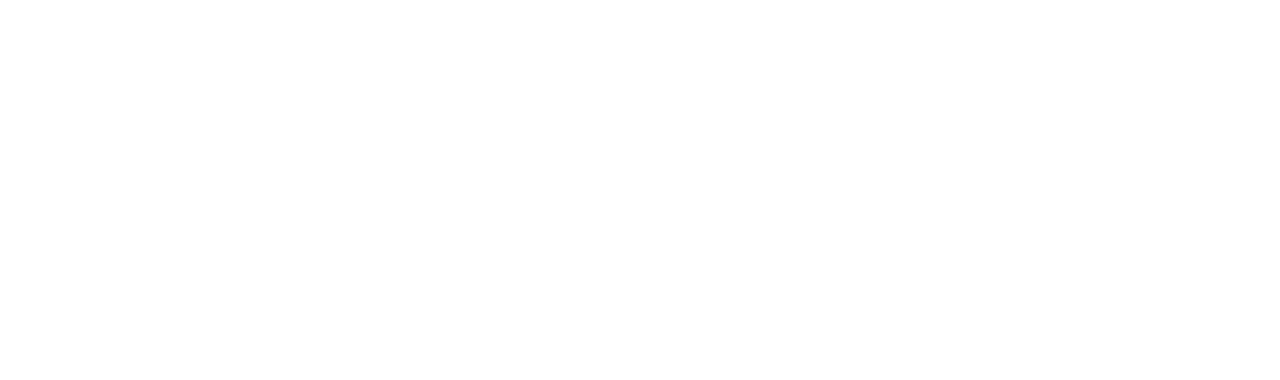
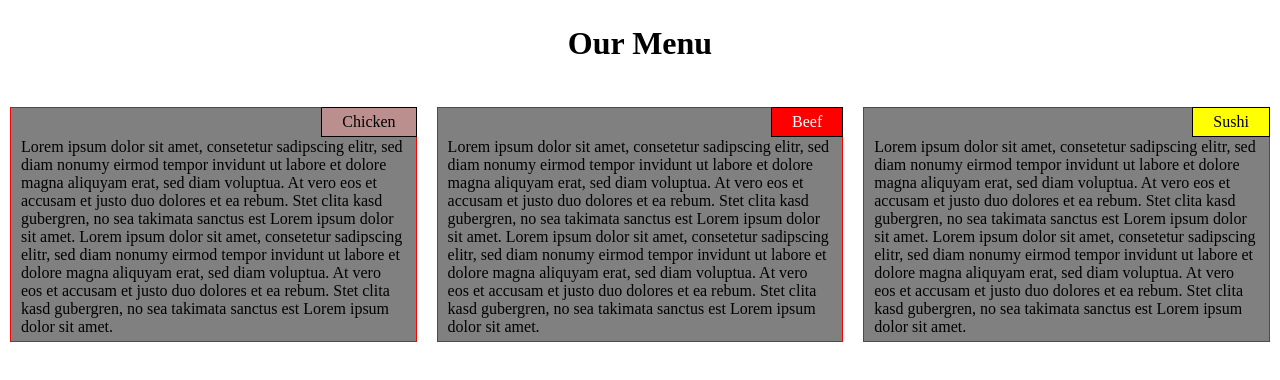
Before and after one commit to kolbertz/coursera-test-public, a plain HTML site: page module2-solution/index.html in a window 1280 px wide. Drawn offline with Linux system fonts and the light colour scheme.

Commit message:
Module 2 Assignment Solution

```diff
--- /dev/null
+++ b/module2-solution/css/module2.css
@@ -0,0 +1,69 @@
+* {
+    box-sizing: border-box;
+    margin: 0;
+    padding: 0;
+    float: left;
+}
+
+section {
+    position: relative;
+}
+
+section > div {
+    background-color: gray;
+    padding: 30px 10px 5px 10px;
+    background-color: gray;
+    margin: 10px;
+    border: 1px solid red;
+}
+
+p {
+    padding:  5px 20px;
+}
+
+h1 {
+    margin: 25px auto 35px auto;
+    width: 100%;
+    text-align: center;
+}
+
+.title {
+    position: absolute;
+    top: 10px; right: 10px;
+}
+
+.red {
+    background-color: red;
+    color: white;
+}
+
+.rosybrown {
+    background-color: rosybrown;
+}
+
+.yellow {
+    background-color: yellow;
+}
+
+.border-solid-black {
+    border: 1px solid black;
+}
+
+@media (min-width: 992px) {
+    .col-lg-4 {
+        width: 33.33%;
+    }
+}
+
+@media (min-width: 768px) and (max-width: 991px) {
+    .col-md-6 {
+        width: 50%;
+    }
+    .col-md-12 {
+        width: 100%;
+    }
+}
+
+@media (max-width: 767px) {
+
+}
--- a/module2-solution/index.html
+++ b/module2-solution/index.html
@@ -2,7 +2,29 @@
 <html>
     <head>
         <title>Module 2 Assignment</title>
+        <link rel="stylesheet" href="css/module2.css">
     </head>
     <body>
+        <h1>Our Menu</h1>
+        <div>
+            <section class="col-lg-4 col-md-6">
+                <div>
+                    Lorem ipsum dolor sit amet, consetetur sadipscing elitr, sed diam nonumy eirmod tempor invidunt ut labore et dolore magna aliquyam erat, sed diam voluptua. At vero eos et accusam et justo duo dolores et ea rebum. Stet clita kasd gubergren, no sea takimata sanctus est Lorem ipsum dolor sit amet. Lorem ipsum dolor sit amet, consetetur sadipscing elitr, sed diam nonumy eirmod tempor invidunt ut labore et dolore magna aliquyam erat, sed diam voluptua. At vero eos et accusam et justo duo dolores et ea rebum. Stet clita kasd gubergren, no sea takimata sanctus est Lorem ipsum dolor sit amet.
+                </div>
+                <p class="title rosybrown border-solid-black">Chicken</p>
+            </section>
+            <section class="col-lg-4 col-md-6">
+                <div>
+                    Lorem ipsum dolor sit amet, consetetur sadipscing elitr, sed diam nonumy eirmod tempor invidunt ut labore et dolore magna aliquyam erat, sed diam voluptua. At vero eos et accusam et justo duo dolores et ea rebum. Stet clita kasd gubergren, no sea takimata sanctus est Lorem ipsum dolor sit amet. Lorem ipsum dolor sit amet, consetetur sadipscing elitr, sed diam nonumy eirmod tempor invidunt ut labore et dolore magna aliquyam erat, sed diam voluptua. At vero eos et accusam et justo duo dolores et ea rebum. Stet clita kasd gubergren, no sea takimata sanctus est Lorem ipsum dolor sit amet.
+                </div>
+                <p class="title red border-solid-black">Beef</p>
+            </section>
+            <section class="col-lg-4 col-md-12">
+                <div>
+                    Lorem ipsum dolor sit amet, consetetur sadipscing elitr, sed diam nonumy eirmod tempor invidunt ut labore et dolore magna aliquyam erat, sed diam voluptua. At vero eos et accusam et justo duo dolores et ea rebum. Stet clita kasd gubergren, no sea takimata sanctus est Lorem ipsum dolor sit amet. Lorem ipsum dolor sit amet, consetetur sadipscing elitr, sed diam nonumy eirmod tempor invidunt ut labore et dolore magna aliquyam erat, sed diam voluptua. At vero eos et accusam et justo duo dolores et ea rebum. Stet clita kasd gubergren, no sea takimata sanctus est Lorem ipsum dolor sit amet.
+                </div>
+                <p class="title yellow border-solid-black">Sushi</p>
+            </section>
+        </div>
     </body>
 </html>
```
